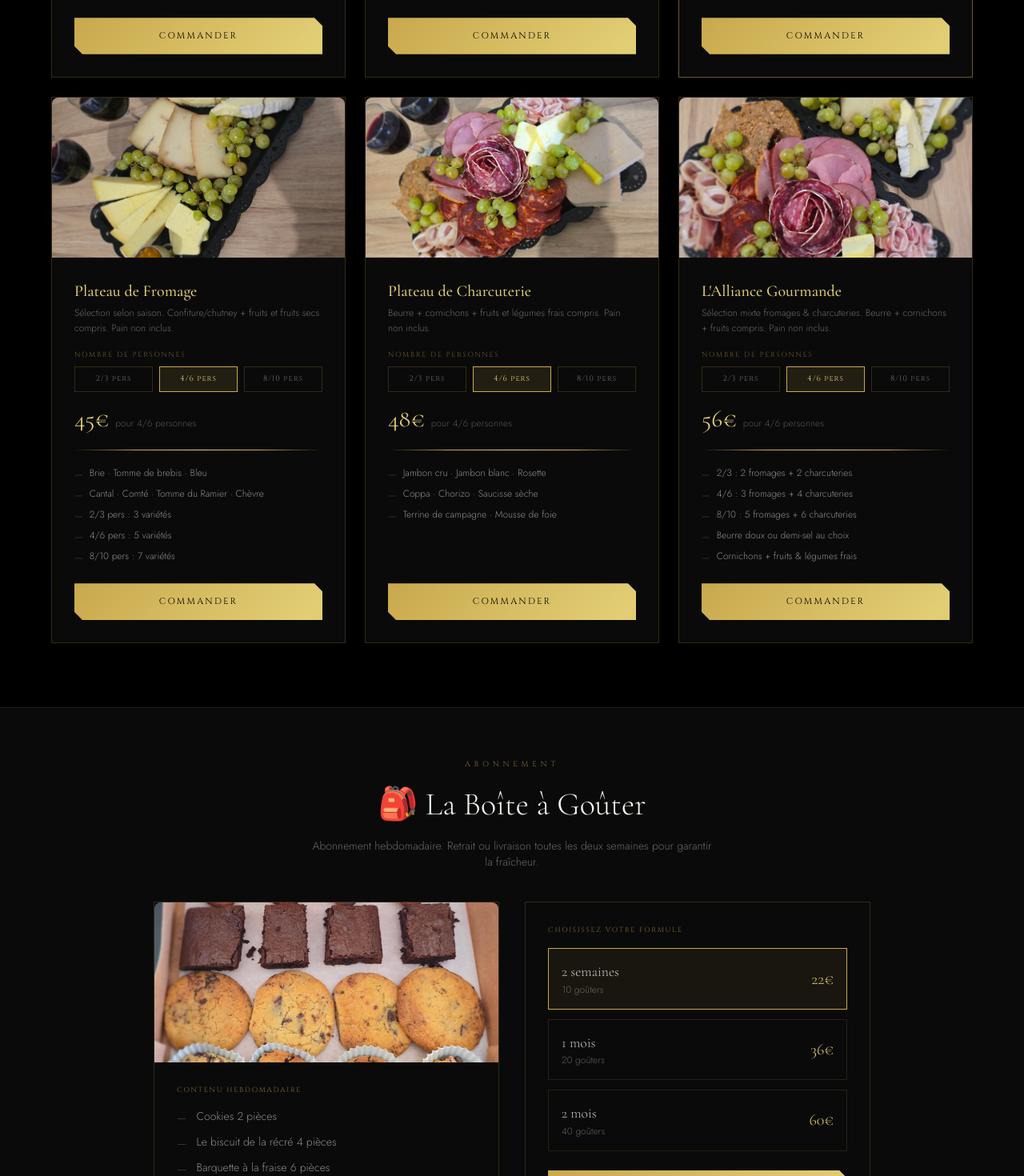
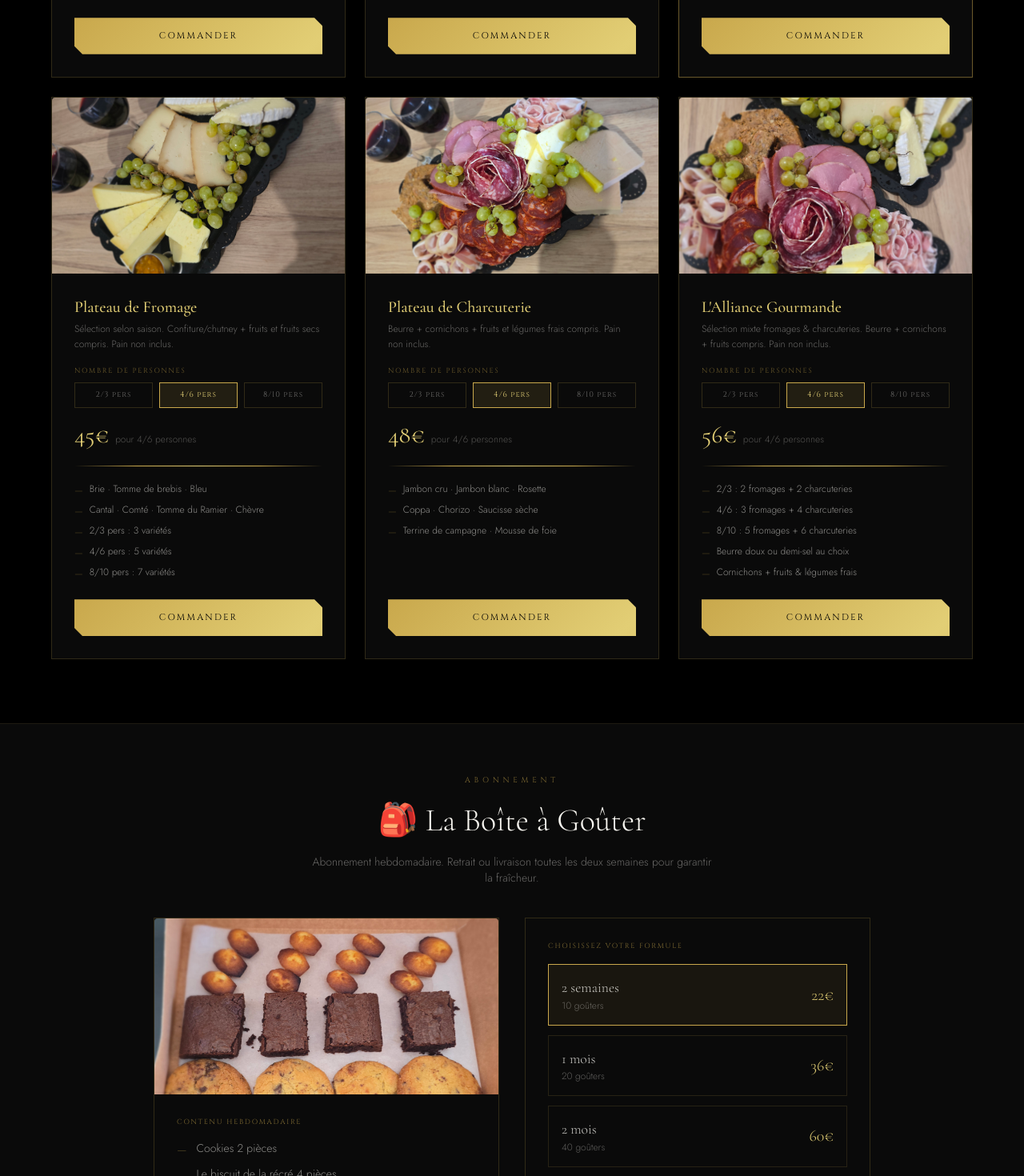
Before and after one commit to QDFQSF/cassiora, a Next.js app: page /box-gourmande in a window 1280 px wide. Shown: the part 1040-2510 px from the top of the page at 80% size. Built offline with nearby package versions, Linux system fonts and the light colour scheme; no server answers.

Commit message:
Fix: centrage images box

```diff
--- a/app/traiteur/page.tsx
+++ b/app/traiteur/page.tsx
@@ -157,7 +157,7 @@ export default function TraiteurPage() {
               {/* Gauche */}
               <div className="lg:col-span-3">
                 {(prestation as any).image && (
-                  <img src={(prestation as any).image} alt={prestation.titre} style={{ width: "100%", height: "256px", objectFit: "cover", borderRadius: "8px", marginBottom: "24px" }} />
+                  <img src={(prestation as any).image} alt={prestation.titre} style={{ width: "100%", height: "256px", objectFit: "cover", objectPosition: "center", display: "block", borderRadius: "4px 4px 0 0", marginBottom: "24px" }} />
                 )}
                 <p className="text-gold/60 text-[0.6rem] tracking-[0.5em] uppercase mb-3" style={{ fontFamily: "'Cinzel', serif" }}>{prestation.titre}</p>
                 <p className="text-cream/60 text-lg mb-6 leading-relaxed" style={{ fontFamily: "'Cormorant Garamond', serif", fontWeight: 300, fontStyle: "italic" }}>{prestation.accroche}</p>
--- a/components/BoxGourmandePage.tsx
+++ b/components/BoxGourmandePage.tsx
@@ -151,7 +151,7 @@ export default function BoxGourmandePage() {
                     <div className="absolute -top-3 left-1/2 -translate-x-1/2 px-4 py-1 text-black text-[0.55rem] tracking-[0.2em] uppercase whitespace-nowrap z-10" style={{ fontFamily: "'Cinzel', serif", background: "linear-gradient(135deg, #c9a84c, #e2ce75)" }}>Le plus populaire</div>
                   )}
                   {(box as any).image && (
-                    <img src={(box as any).image} alt={box.nom} style={{ width: "100%", height: "200px", objectFit: "cover", borderRadius: "8px 8px 0 0" }} />
+                    <img src={(box as any).image} alt={box.nom} style={{ width: "100%", height: "220px", objectFit: "cover", objectPosition: "center", display: "block", borderRadius: "4px 4px 0 0" }} />
                   )}
                   <div className="p-7 flex flex-col flex-1">
                     <div className="mb-4">
@@ -198,7 +198,7 @@ export default function BoxGourmandePage() {
           </div>
           <div className="grid grid-cols-1 lg:grid-cols-2 gap-8 items-start">
             <div className="card-luxury overflow-hidden">
-              <img src={abonnement.image} alt={abonnement.nom} style={{ width: "100%", height: "200px", objectFit: "cover", borderRadius: "8px 8px 0 0" }} />
+              <img src={abonnement.image} alt={abonnement.nom} style={{ width: "100%", height: "220px", objectFit: "cover", objectPosition: "center top", display: "block", borderRadius: "4px 4px 0 0" }} />
               <div className="p-7">
                 <p className="text-gold/60 text-[0.55rem] tracking-[0.2em] uppercase mb-4" style={{ fontFamily: "'Cinzel', serif" }}>Contenu hebdomadaire</p>
                 <ul className="space-y-2.5">
```
